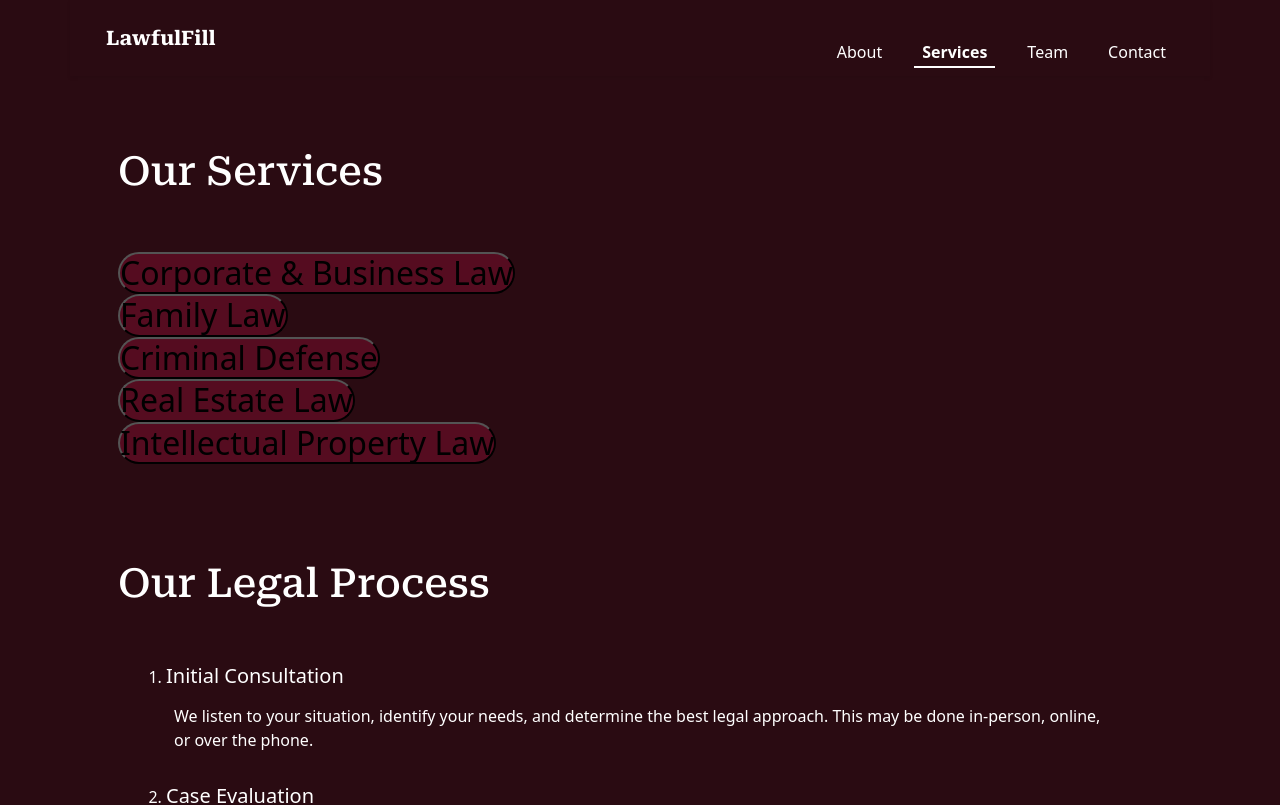
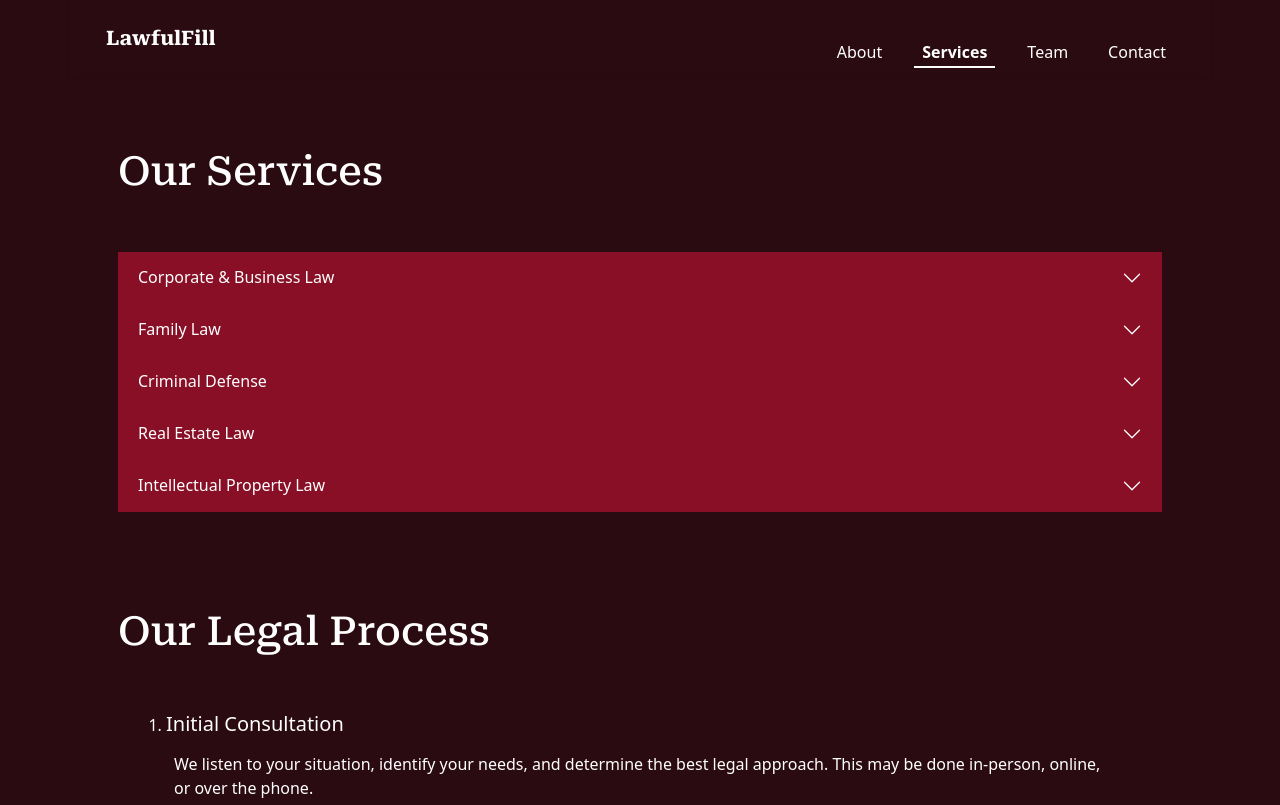
Before and after one commit to devcastre/Lawfirm-next-project, a Next.js app: page /services in a window 1280 px wide. Shown: the top 805 px of the page. Built offline with nearby package versions, Linux system fonts and the light colour scheme.

Commit message:
accordion styling

```diff
--- a/src/app/Components/Accordion.jsx
+++ b/src/app/Components/Accordion.jsx
@@ -10,14 +10,14 @@ import styles from "../styles/accordion.module.css"
 export const Accordion = () => {
   return (
     <div className="accordion accordion-flush" id="accordionFlushExample">
-        <div className={styles.accordionItem}>
+        <div className={`accordion-item ${styles.accordionItem}`}>
             <h2 className="accordion-header">
-                <button className={`collapsed ${styles.accordionButton}`} type="button" data-bs-toggle="collapse" data-bs-target="#flush-collapseOne" aria-expanded="false" aria-controls="flush-collapseOne">
+                <button className={`collapsed accordion-button ${styles.accordionButton}`} type="button" data-bs-toggle="collapse" data-bs-target="#flush-collapseOne" aria-expanded="false" aria-controls="flush-collapseOne">
                     Corporate & Business Law
                 </button>
             </h2>
-            <div id="flush-collapseOne" className={`collapse ${styles.accordionCollapse}`} data-bs-parent="#accordionFlushExample">
-                <div className={styles.accordionBody}>
+            <div id="flush-collapseOne" className={`collapse accordion-collapse ${styles.accordionCollapse}`} data-bs-parent="#accordionFlushExample">
+                <div className={`accordion-body ${styles.accordionBody}`}>
                     <p>
                     We assist startups, SMEs, and established companies in navigating legal
                     requirements for smooth and compliant business operations. Our services cover
@@ -36,14 +36,14 @@ export const Accordion = () => {
                 </div>
             </div>
         </div>
-        <div className={styles.accordionItem}>
+        <div className={`accordion-item ${styles.accordionItem}`}>
             <h2 className="accordion-header">
-                <button className={`collapsed ${styles.accordionButton}`} type="button" data-bs-toggle="collapse" data-bs-target="#flush-collapseTwo" aria-expanded="false" aria-controls="flush-collapseTwo">
+                <button className={`collapsed accordion-button ${styles.accordionButton}`} type="button" data-bs-toggle="collapse" data-bs-target="#flush-collapseTwo" aria-expanded="false" aria-controls="flush-collapseTwo">
                     Family Law
                 </button>
             </h2>
-            <div id="flush-collapseTwo" className={`collapse ${styles.accordionCollapse}`} data-bs-parent="#accordionFlushExample">
-                <div className={styles.accordionBody}>
+            <div id="flush-collapseTwo" className={`collapse accordion-collapse ${styles.accordionCollapse}`} data-bs-parent="#accordionFlushExample">
+                <div className={`accordion-body ${styles.accordionBody}`}>
                     <p>
                     We guide individuals and families through sensitive legal matters with compassion, confidentiality, and strong representation. Our goal is to protect your rights while helping you reach fair and peaceful resolutions.
                     </p>
@@ -59,14 +59,14 @@ export const Accordion = () => {
                 </div>
             </div>
         </div>
-        <div className={styles.accordionItem}>
+        <div className={`accordion-item ${styles.accordionItem}`}>
             <h2 className="accordion-header">
-                <button className={`collapsed ${styles.accordionButton}`} type="button" data-bs-toggle="collapse" data-bs-target="#flush-collapseThree" aria-expanded="false" aria-controls="flush-collapseThree">
+                <button className={`collapsed accordion-button ${styles.accordionButton}`} type="button" data-bs-toggle="collapse" data-bs-target="#flush-collapseThree" aria-expanded="false" aria-controls="flush-collapseThree">
                     Criminal Defense
                 </button>
             </h2>
-            <div id="flush-collapseThree" className={`collapse ${styles.accordionCollapse}`} data-bs-parent="#accordionFlushExample">
-                <div className={styles.accordionBody}>
+            <div id="flush-collapseThree" className={`collapse accordion-collapse ${styles.accordionCollapse}`} data-bs-parent="#accordionFlushExample">
+                <div className={`accordion-body ${styles.accordionBody}`}>
                     <p>
                     We provide strategic defense for clients facing criminal accusations, ensuring your rights are protected from investigation to trial. Our team builds solid legal strategies to achieve reduced penalties, case dismissal, or acquittal when possible.
                     </p>
@@ -82,14 +82,14 @@ export const Accordion = () => {
                 </div>
             </div>
         </div>
-        <div className={styles.accordionItem}>
+        <div className={`accordion-item ${styles.accordionItem}`}>
             <h2 className="accordion-header">
-                <button className={`collapsed ${styles.accordionButton}`} type="button" data-bs-toggle="collapse" data-bs-target="#flush-collapseFour" aria-expanded="false" aria-controls="flush-collapseFour">
+                <button className={`collapsed accordion-button ${styles.accordionButton}`} type="button" data-bs-toggle="collapse" data-bs-target="#flush-collapseFour" aria-expanded="false" aria-controls="flush-collapseFour">
                     Real Estate Law
                 </button>
             </h2>
-            <div id="flush-collapseFour" className={`collapse ${styles.accordionCollapse}`} data-bs-parent="#accordionFlushExample">
-                <div className={styles.accordionBody}>
+            <div id="flush-collapseFour" className={`collapse accordion-collapse ${styles.accordionCollapse}`} data-bs-parent="#accordionFlushExample">
+                <div className={`accordion-body ${styles.accordionBody}`}>
                     <p>
                     Our firm assists with secure, legally compliant real estate transactions for individuals, investors, and businesses. We ensure your property rights are protected and every document is accurate before you sign.
                     </p>
@@ -105,14 +105,14 @@ export const Accordion = () => {
                 </div>
             </div>
         </div>
-        <div className={styles.accordionItem}>
+        <div className={`accordion-item ${styles.accordionItem}`}>
             <h2 className="accordion-header">
-                <button className={`collapsed ${styles.accordionButton}`} type="button" data-bs-toggle="collapse" data-bs-target="#flush-collapseFive" aria-expanded="false" aria-controls="flush-collapseFive">
+                <button className={`collapsed accordion-button ${styles.accordionButton}`} type="button" data-bs-toggle="collapse" data-bs-target="#flush-collapseFive" aria-expanded="false" aria-controls="flush-collapseFive">
                     Intellectual Property Law
                 </button>
             </h2>
-            <div id="flush-collapseFive" className={`collapse ${styles.accordionCollapse}`} data-bs-parent="#accordionFlushExample">
-                <div className={styles.accordionBody}>
+            <div id="flush-collapseFive" className={`collapse accordion-collapse ${styles.accordionCollapse}`} data-bs-parent="#accordionFlushExample">
+                <div className={`accordion-body ${styles.accordionBody}`}>
                     <p>
                     We help creators, inventors, and businesses protect their brand, content, and innovations. From registration to enforcement, we make sure your intellectual property stays legally protected.
                     </p>
--- a/src/app/styles/accordion.module.css
+++ b/src/app/styles/accordion.module.css
@@ -15,23 +15,23 @@
   border: none;
 }
 
-button .accordionButton {
-  border-radius: 0;
+.accordionButton {
+  border-radius: unset;
   width: 100%;
   background: var(--primaryColor);
   color: #ffffff;
 }
 
-button .accordionButton:not(.collapsed)::after, button .accordionButton::after{
+.accordionButton:not(.collapsed)::after, .accordionButton::after{
   filter: brightness(0) invert(1);
 }
 
-button .accordionButton:focus {
+.accordionButton:focus {
   box-shadow: none;
   border-color: transparent;
 }
 
-button .accordionButton:not(.collapsed) {
+.accordionButton:not(.collapsed) {
   background: var(--teriaryColor);
   color: #ffffff;
 }
```
